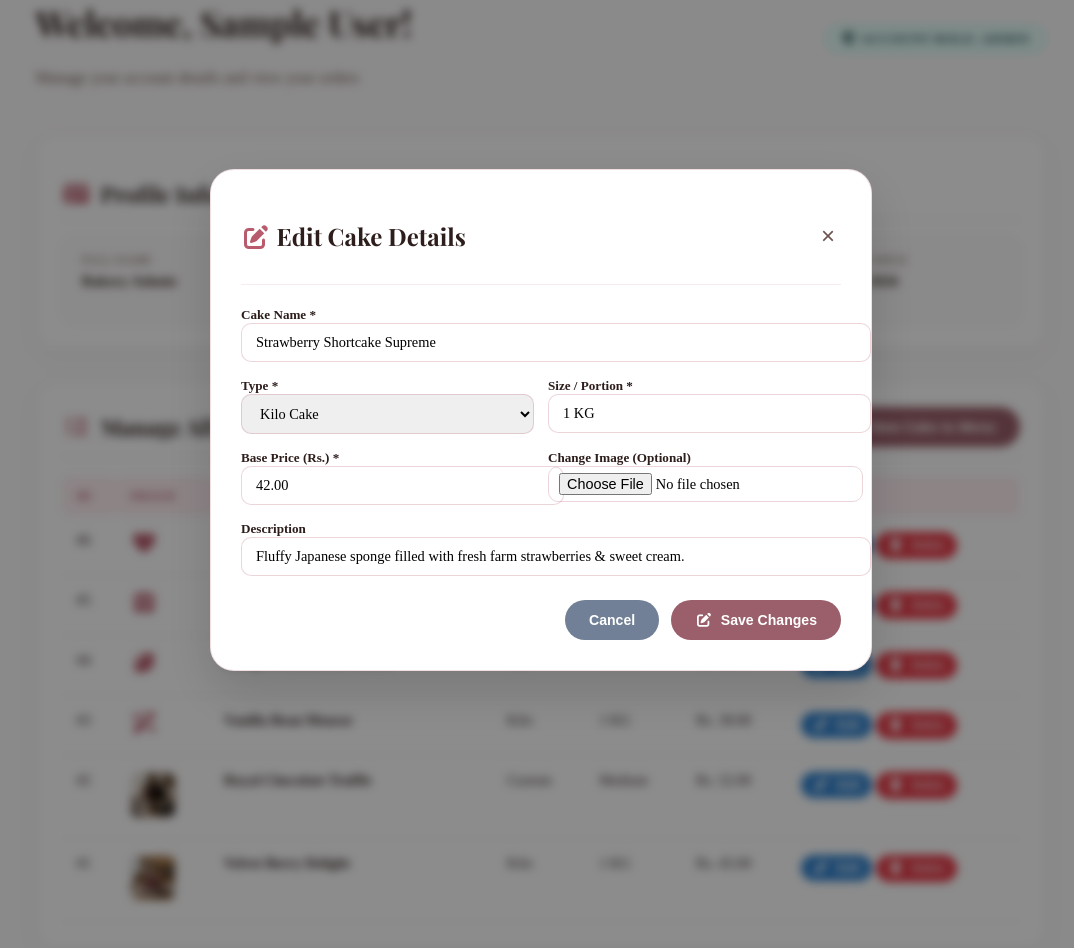
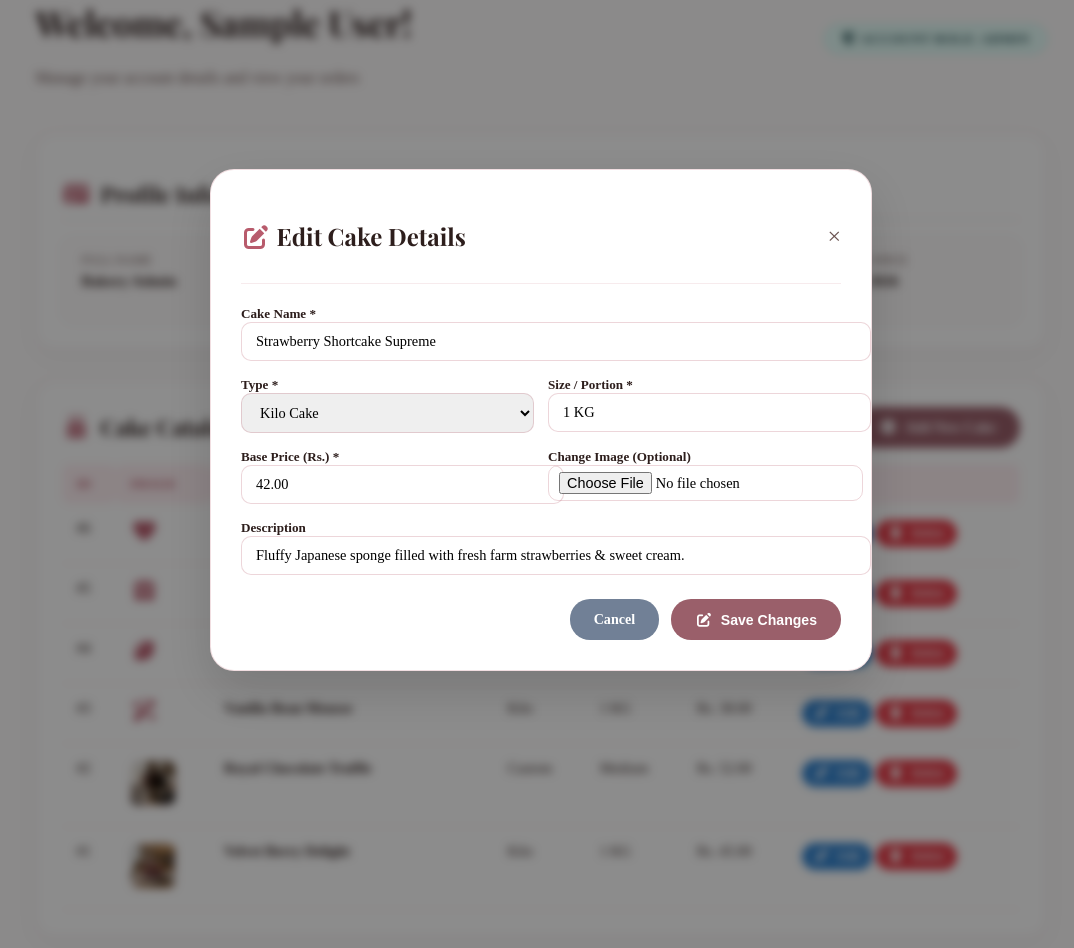
Before and after one commit to PrabhathKulasooriya/CakeOdyssey, a PHP site: page /pages/dashboard.php?edit_id=6 in a window 1280 px wide. Shown: the part 169-1117 px from the top of the page, without its empty margins (99-1173 px from the left). Run offline with PHP 8.4, Linux system fonts and the light colour scheme; the visitor is signed in with stand-in values (Sample User, id 1); data that the repository does not hold is empty.

Commit message:
Convert admin modals to 100% JavaScript-free Pure CSS :target modals and PHP pre-filling

```diff
--- a/css/dashboard.css
+++ b/css/dashboard.css
@@ -232,6 +232,7 @@
     padding: 20px;
 }
 
+.modal-overlay:target,
 .modal-overlay.active {
     opacity: 1;
     visibility: visible;
@@ -251,6 +252,7 @@
     overflow-y: auto;
 }
 
+.modal-overlay:target .modal-card,
 .modal-overlay.active .modal-card {
     transform: translateY(0) scale(1);
 }
--- a/pages/dashboard.php
+++ b/pages/dashboard.php
@@ -111,13 +111,11 @@ if (isset($_GET['edit_id']) && $user_role === 'admin') {
 
                 <!-- Manage Cakes Table -->
                 <div class="dash-card">
-                    <div style="display: flex; justify-content: space-between; align-items: center; margin-bottom: 18px; padding-bottom: 10px; border-bottom: 1px solid rgba(184, 91, 108, 0.12); flex-wrap: wrap; gap: 12px;">
-                        <h2 class="card-title" style="margin: 0; border: none; padding: 0;">
-                            <i class="fa-solid fa-list-check" style="color: #b85b6c;"></i> Manage All Cakes Menu
-                        </h2>
-                        <button type="button" class="btn-dash-action" onclick="openAddModal()">
-                            <i class="fa-solid fa-plus-circle"></i> Add New Cake to Menu
-                        </button>
+                    <div style="display: flex; justify-content: space-between; align-items: center; margin-bottom: 16px;">
+                        <h2 class="card-title" style="margin: 0; border: none; padding: 0;"><i class="fa-solid fa-cake-candles" style="color: #b85b6c;"></i> Cake Catalog Management</h2>
+                        <a href="#addCakeModal" class="btn-dash-action">
+                            <i class="fa-solid fa-plus-circle"></i> Add New Cake
+                        </a>
                     </div>
 
                     <?php
@@ -153,10 +151,10 @@ if (isset($_GET['edit_id']) && $user_role === 'admin') {
                                             <td><?php echo htmlspecialchars($c['size']); ?></td>
                                             <td>Rs. <?php echo number_format($c['base_price'], 2); ?></td>
                                             <td>
-                                                <button type="button" onclick='openEditModal(<?php echo json_encode($c, JSON_HEX_APOS | JSON_HEX_QUOT); ?>)' class="btn-dash-action btn-edit" style="padding: 6px 12px; font-size: 0.78rem;">
+                                                <a href="dashboard.php?edit_id=<?php echo $c['id']; ?>#editCakeModal" class="btn-dash-action btn-edit" style="padding: 6px 12px; font-size: 0.78rem; text-decoration: none;">
                                                     <i class="fa-solid fa-pen"></i> Edit
-                                                </button>
-                                                <a href="../controllers/admin_cake.php?action=delete&id=<?php echo $c['id']; ?>" onclick="return confirm('Are you sure you want to delete this cake?');" class="btn-dash-action btn-delete" style="padding: 6px 12px; font-size: 0.78rem;">
+                                                </a>
+                                                <a href="../controllers/admin_cake.php?action=delete&id=<?php echo $c['id']; ?>" onclick="return confirm('Are you sure you want to delete this cake?');" class="btn-dash-action btn-delete" style="padding: 6px 12px; font-size: 0.78rem; text-decoration: none;">
                                                     <i class="fa-solid fa-trash"></i> Delete
                                                 </a>
                                             </td>
@@ -294,12 +292,12 @@ if (isset($_GET['edit_id']) && $user_role === 'admin') {
     </div>
 
     <?php if ($user_role === 'admin'): ?>
-        <!-- ADD CAKE MODAL -->
+        <!-- ADD CAKE MODAL (Pure CSS :target) -->
         <div id="addCakeModal" class="modal-overlay">
             <div class="modal-card">
                 <div class="modal-header">
                     <h2 class="modal-title"><i class="fa-solid fa-plus-circle" style="color: #b85b6c;"></i> Add New Cake to Menu</h2>
-                    <button type="button" class="btn-close-modal" onclick="closeAddModal()">&times;</button>
+                    <a href="dashboard.php" class="btn-close-modal" style="text-decoration: none;">&times;</a>
                 </div>
                 <form action="../controllers/admin_cake.php" method="POST" enctype="multipart/form-data">
                     <input type="hidden" name="action" value="add">
@@ -324,7 +322,7 @@ if (isset($_GET['edit_id']) && $user_role === 'admin') {
                         <div style="display: grid; grid-template-columns: 1fr 1fr; gap: 14px;">
                             <div>
                                 <label style="font-size: 0.82rem; font-weight: 600; color: #2d1e1c;">Base Price (Rs.) *</label>
-                                <input type="number" step="0.01" name="base_price" class="form-control-dash" placeholder="45.00" required>
+                                <input type="number" step="0.01" name="base_price" class="form-control-dash" placeholder="4500.00" required>
                             </div>
                             <div>
                                 <label style="font-size: 0.82rem; font-weight: 600; color: #2d1e1c;">Upload Image (Saved to assests/cake)</label>
@@ -336,7 +334,7 @@ if (isset($_GET['edit_id']) && $user_role === 'admin') {
                             <input type="text" name="description" class="form-control-dash" placeholder="Brief description of ingredients and flavors">
                         </div>
                         <div style="display: flex; justify-content: flex-end; gap: 12px; margin-top: 10px;">
-                            <button type="button" class="btn-dash-action" style="background: #718096;" onclick="closeAddModal()">Cancel</button>
+                            <a href="dashboard.php" class="btn-dash-action" style="background: #718096; text-decoration: none;">Cancel</a>
                             <button type="submit" class="btn-dash-action"><i class="fa-solid fa-plus"></i> Add Cake</button>
                         </div>
                     </div>
@@ -344,38 +342,38 @@ if (isset($_GET['edit_id']) && $user_role === 'admin') {
             </div>
         </div>
 
-        <!-- EDIT CAKE MODAL -->
+        <!-- EDIT CAKE MODAL (Pure CSS :target + PHP Pre-fill) -->
         <div id="editCakeModal" class="modal-overlay <?php echo $editCake ? 'active' : ''; ?>">
             <div class="modal-card">
                 <div class="modal-header">
                     <h2 class="modal-title"><i class="fa-solid fa-pen-to-square" style="color: #b85b6c;"></i> Edit Cake Details</h2>
-                    <button type="button" class="btn-close-modal" onclick="closeEditModal()">&times;</button>
+                    <a href="dashboard.php" class="btn-close-modal" style="text-decoration: none;">&times;</a>
                 </div>
                 <form action="../controllers/admin_cake.php" method="POST" enctype="multipart/form-data">
                     <input type="hidden" name="action" value="edit">
-                    <input type="hidden" name="id" id="edit_id" value="<?php echo $editCake['id'] ?? ''; ?>">
+                    <input type="hidden" name="id" value="<?php echo $editCake['id'] ?? ''; ?>">
                     <div style="display: flex; flex-direction: column; gap: 14px;">
                         <div>
                             <label style="font-size: 0.82rem; font-weight: 600; color: #2d1e1c;">Cake Name *</label>
-                            <input type="text" name="name" id="edit_name" class="form-control-dash" value="<?php echo htmlspecialchars($editCake['name'] ?? ''); ?>" required>
+                            <input type="text" name="name" class="form-control-dash" value="<?php echo htmlspecialchars($editCake['name'] ?? ''); ?>" required>
                         </div>
                         <div style="display: grid; grid-template-columns: 1fr 1fr; gap: 14px;">
                             <div>
                                 <label style="font-size: 0.82rem; font-weight: 600; color: #2d1e1c;">Type *</label>
-                                <select name="cake_type" id="edit_cake_type" class="form-control-dash">
+                                <select name="cake_type" class="form-control-dash">
                                     <option value="kilo" <?php echo (($editCake['cake_type'] ?? '') === 'kilo') ? 'selected' : ''; ?>>Kilo Cake</option>
                                     <option value="custom" <?php echo (($editCake['cake_type'] ?? '') === 'custom') ? 'selected' : ''; ?>>Custom Design</option>
                                 </select>
                             </div>
                             <div>
                                 <label style="font-size: 0.82rem; font-weight: 600; color: #2d1e1c;">Size / Portion *</label>
-                                <input type="text" name="size" id="edit_size" class="form-control-dash" value="<?php echo htmlspecialchars($editCake['size'] ?? ''); ?>" required>
+                                <input type="text" name="size" class="form-control-dash" value="<?php echo htmlspecialchars($editCake['size'] ?? ''); ?>" required>
                             </div>
                         </div>
                         <div style="display: grid; grid-template-columns: 1fr 1fr; gap: 14px;">
                             <div>
                                 <label style="font-size: 0.82rem; font-weight: 600; color: #2d1e1c;">Base Price (Rs.) *</label>
-                                <input type="number" step="0.01" name="base_price" id="edit_base_price" class="form-control-dash" value="<?php echo htmlspecialchars($editCake['base_price'] ?? ''); ?>" required>
+                                <input type="number" step="0.01" name="base_price" class="form-control-dash" value="<?php echo htmlspecialchars($editCake['base_price'] ?? ''); ?>" required>
                             </div>
                             <div>
                                 <label style="font-size: 0.82rem; font-weight: 600; color: #2d1e1c;">Change Image (Optional)</label>
@@ -384,44 +382,16 @@ if (isset($_GET['edit_id']) && $user_role === 'admin') {
                         </div>
                         <div>
                             <label style="font-size: 0.82rem; font-weight: 600; color: #2d1e1c;">Description</label>
-                            <input type="text" name="description" id="edit_description" class="form-control-dash" value="<?php echo htmlspecialchars($editCake['description'] ?? ''); ?>">
+                            <input type="text" name="description" class="form-control-dash" value="<?php echo htmlspecialchars($editCake['description'] ?? ''); ?>">
                         </div>
                         <div style="display: flex; justify-content: flex-end; gap: 12px; margin-top: 10px;">
-                            <button type="button" class="btn-dash-action" style="background: #718096;" onclick="closeEditModal()">Cancel</button>
+                            <a href="dashboard.php" class="btn-dash-action" style="background: #718096; text-decoration: none;">Cancel</a>
                             <button type="submit" class="btn-dash-action"><i class="fa-solid fa-pen-to-square"></i> Save Changes</button>
                         </div>
                     </div>
                 </form>
             </div>
         </div>
-
-        <script>
-            function openAddModal() {
-                document.getElementById('addCakeModal').classList.add('active');
-            }
-            function closeAddModal() {
-                document.getElementById('addCakeModal').classList.remove('active');
-            }
-            function openEditModal(cake) {
-                document.getElementById('edit_id').value = cake.id;
-                document.getElementById('edit_name').value = cake.name;
-                document.getElementById('edit_cake_type').value = cake.cake_type;
-                document.getElementById('edit_size').value = cake.size;
-                document.getElementById('edit_base_price').value = cake.base_price;
-                document.getElementById('edit_description').value = cake.description || '';
-                document.getElementById('editCakeModal').classList.add('active');
-            }
-            function closeEditModal() {
-                document.getElementById('editCakeModal').classList.remove('active');
-            }
-
-            window.onclick = function(e) {
-                var addModal = document.getElementById('addCakeModal');
-                var editModal = document.getElementById('editCakeModal');
-                if (e.target === addModal) closeAddModal();
-                if (e.target === editModal) closeEditModal();
-            };
-        </script>
     <?php endif; ?>
 
 </body>
```
